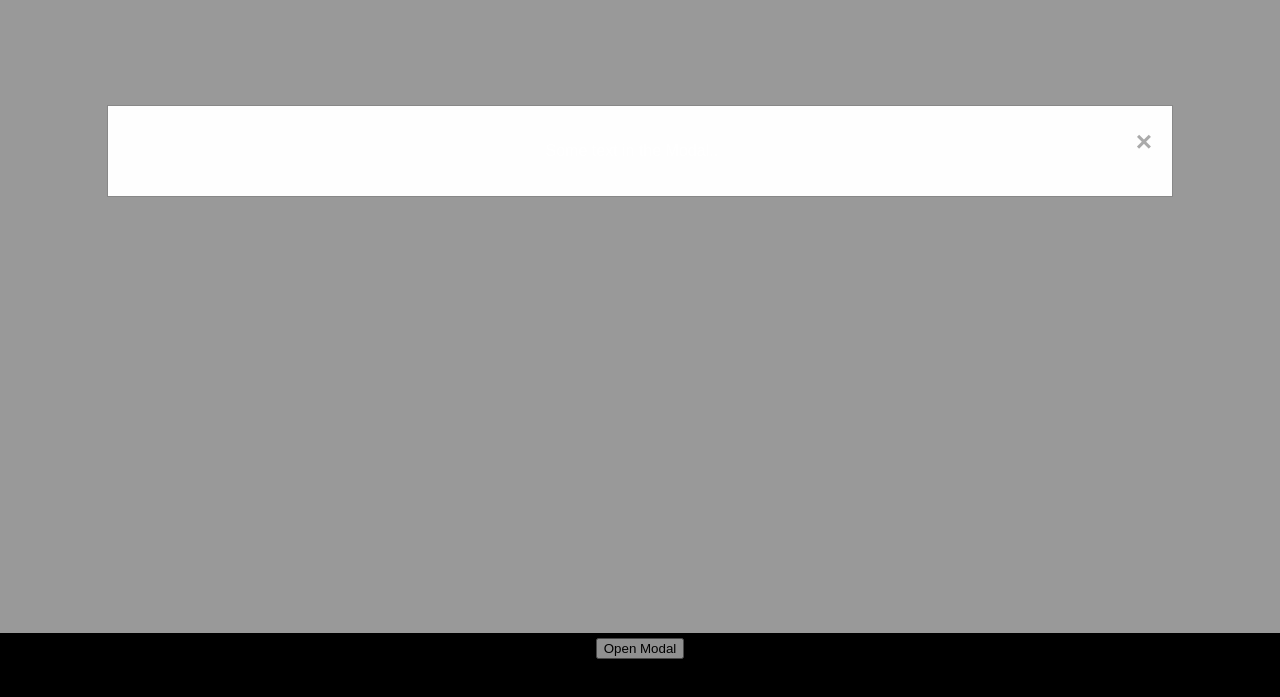
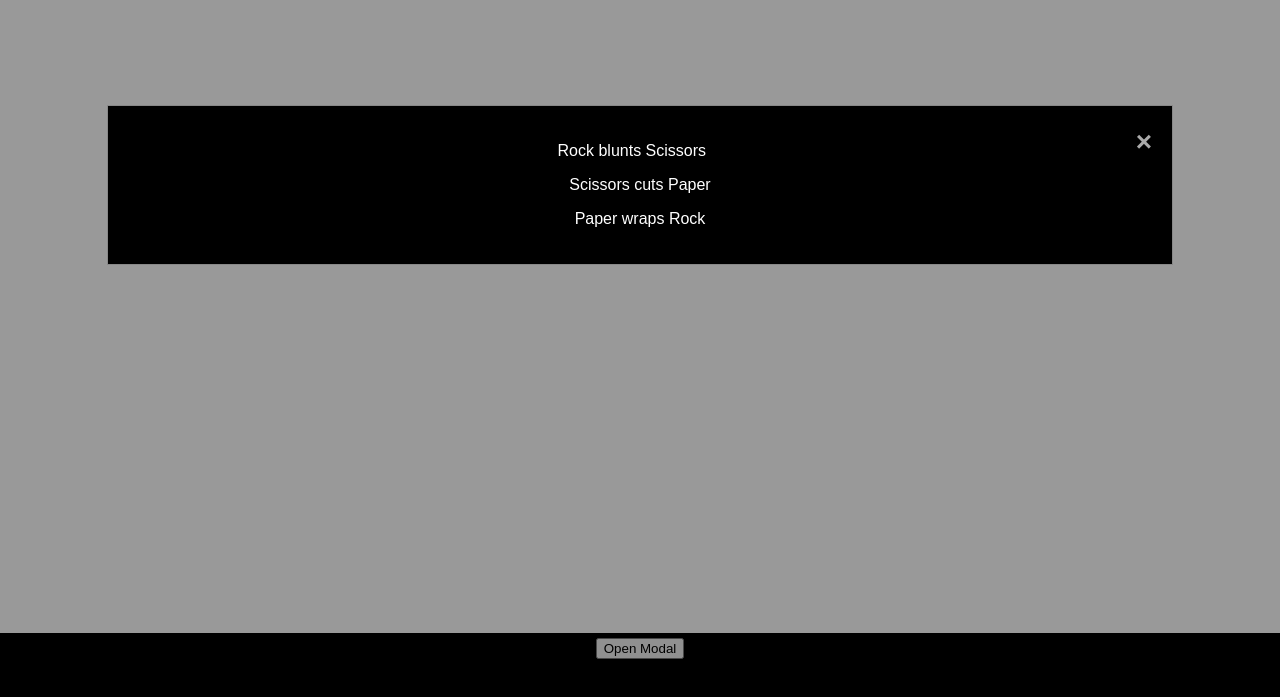
Before and after one commit to JohnStuartPhil/project-2-experiments, a plain HTML site: page index.html in a window 1280 px wide. Both pictures are taken after a click on the button "Open Modal". Shown: the part 87-784 px from the top of the page. Drawn offline with Linux system fonts and the light colour scheme.

Commit message:
Add rules to Modal

```diff
--- a/assets/css/style.css
+++ b/assets/css/style.css
@@ -97,7 +97,7 @@ footer {
 
   /* Modal Content/Box */
   .modal-content {
-    background-color: #fefefe;
+    background-color: black;
     margin: 15% auto; /* 15% from the top and centered */
     padding: 20px;
     border: 1px solid #888;
--- a/index.html
+++ b/index.html
@@ -30,7 +30,9 @@
   <!-- Modal content -->
   <div class="modal-content">
     <span class="close">&times;</span>
-    <p>Some text in the Modal..</p>
+    <p>Rock blunts Scissors</p>
+    <p>Scissors cuts Paper</p>
+    <p>Paper wraps Rock</p>
   </div>
 
 </div>
```
